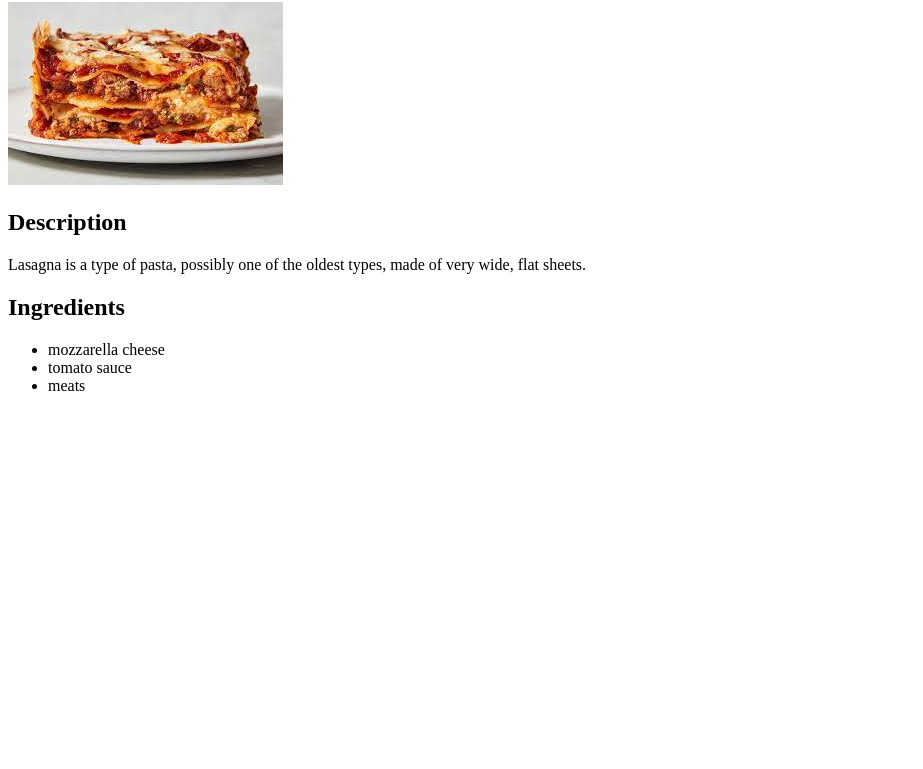
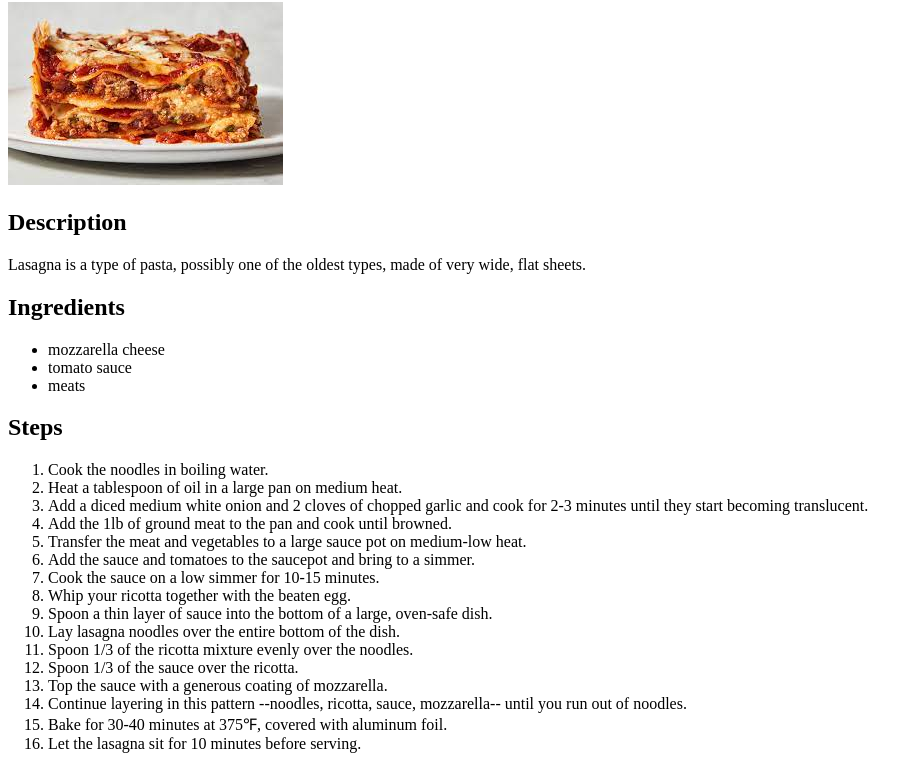
Before and after one commit to bambooOmi/odin-recipes, a plain HTML site: page recipes/lasagna.html in a window 1280 px wide. Shown: the part 78-847 px from the top of the page, without its empty margins (0-923 px from the left). Before the commit the page ends 800 px from the top, so only its background shows below. Drawn offline with Linux system fonts and the light colour scheme; files whose address does not match are found by name.

Commit message:
add Steps in each recipes

```diff
--- a/recipes/lasagna.html
+++ b/recipes/lasagna.html
@@ -14,5 +14,25 @@
         <li>tomato sauce</li>
         <li>meats</li>
       </ul>
+
+      <h2>Steps</h2>
+      <ol>
+        <li>Cook the noodles in boiling water.</li>
+        <li>Heat a tablespoon of oil in a large pan on medium heat.</li>
+        <li>Add a diced medium white onion and 2 cloves of chopped garlic and cook for 2-3 minutes until they start becoming translucent.</li>
+        <li>Add the 1lb of ground meat to the pan and cook until browned.</li>
+        <li>Transfer the meat and vegetables to a large sauce pot on medium-low heat.</li>
+        <li>Add the sauce and tomatoes to the saucepot and bring to a simmer.</li>
+        <li>Cook the sauce on a low simmer for 10-15 minutes.</li>
+        <li>Whip your ricotta together with the beaten egg. </li>
+        <li>Spoon a thin layer of sauce into the bottom of a large, oven-safe dish. </li>
+        <li>Lay lasagna noodles over the entire bottom of the dish.</li>
+        <li>Spoon 1/3 of the ricotta mixture evenly over the noodles. </li>
+        <li>Spoon 1/3 of the sauce over the ricotta.</li>
+        <li>Top the sauce with a generous coating of mozzarella. </li>
+        <li>Continue layering in this pattern --noodles, ricotta, sauce, mozzarella-- until you run out of noodles. </li>
+        <li>Bake for 30-40 minutes at 375℉, covered with aluminum foil.</li>
+        <li>Let the lasagna sit for 10 minutes before serving.</li>
+      </ol>
   </body>
 </html>
```
Also changed, not shown: recipes/nachos.html (+9 -0 lines), recipes/salmon.html (+10 -0 lines).
